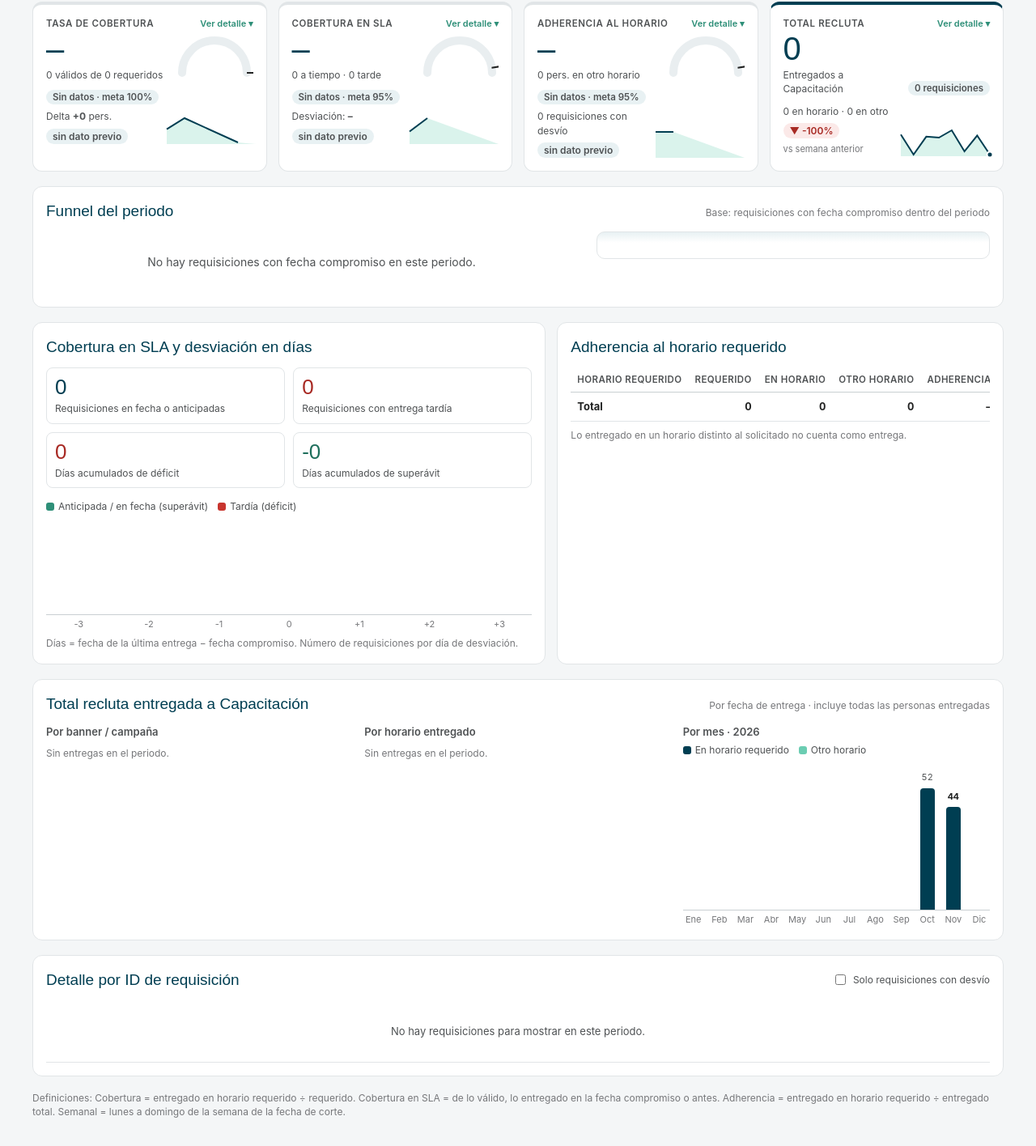
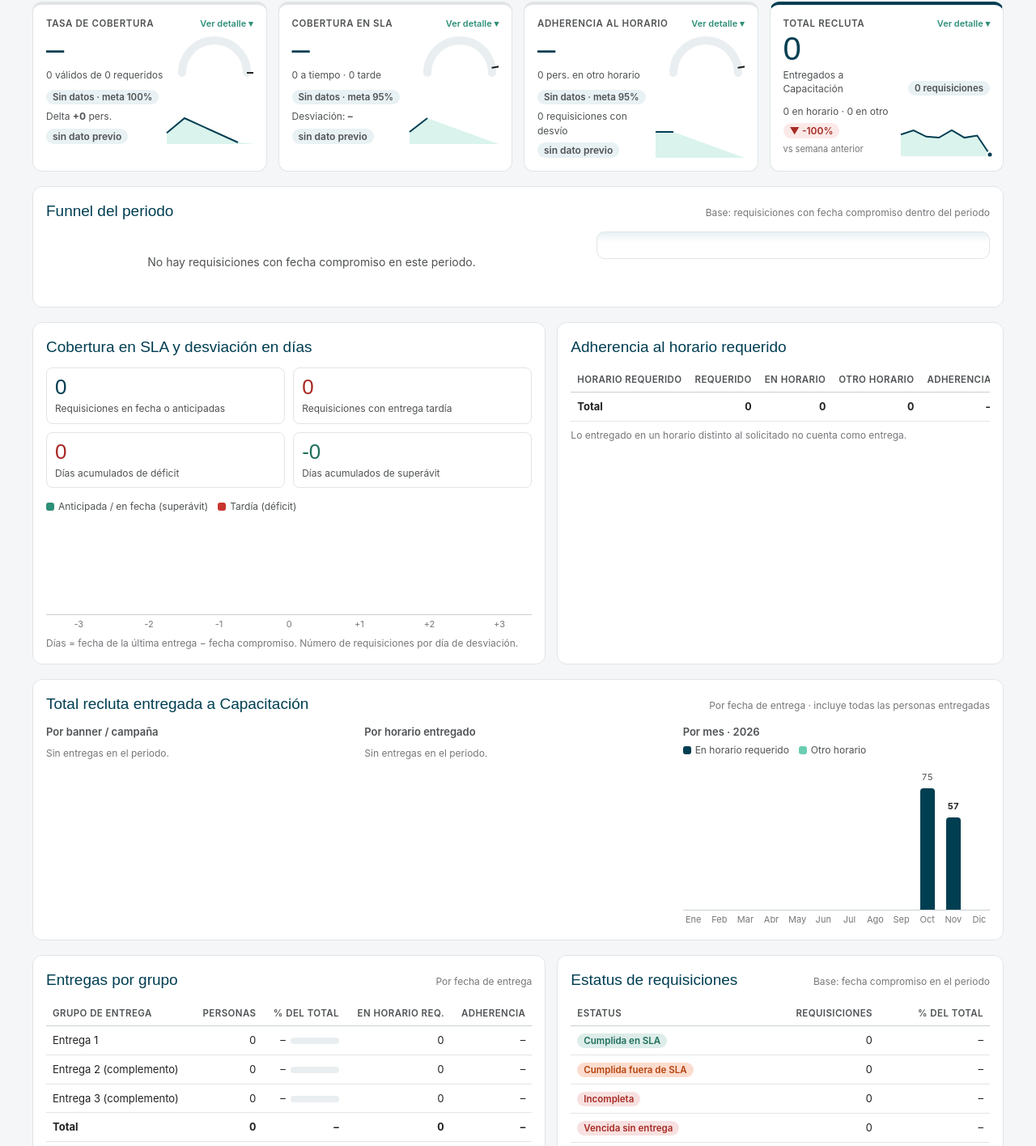
Before and after one commit to DigitalTransformationBinomia/Summary-de-Reclutamiento, a plain HTML site: page index.html in a window 1280 px wide. Shown: the part 191-1607 px from the top of the page at 81% size. Drawn offline with Linux system fonts and the light colour scheme.

Commit message:
Tablero: soporte Entrega 3, entregas por grupo y estatus; datos del nuevo maestro
Co-Authored-By: Claude Opus 5.5 <noreply@anthropic.com>
Claude-Session: https://claude.ai/code/session_01V3EaTFLUsyqcMS1MZR6f1q

```diff
--- a/index.html
+++ b/index.html
@@ -100,6 +100,7 @@ button:focus-visible,input:focus-visible,select:focus-visible{outline:2px solid
 .spark circle{fill:var(--p3035);stroke:#fff;stroke-width:2}
 @keyframes gfill{from{stroke-dashoffset:var(--len)}}
 .gauge .gv{animation:gfill .9s cubic-bezier(.2,.8,.2,1) both}
+.grid2>*,.grid3>*{min-width:0}
 @media (prefers-reduced-motion:reduce){.gauge .gv{animation:none}.kpi{transition:none}}
 .kdrawer{display:none;grid-template-columns:minmax(0,1fr) minmax(0,1fr) minmax(220px,.8fr);gap:22px}
 .kdrawer.open{display:grid}
@@ -256,6 +257,18 @@ td.n,th.n{text-align:right;font-variant-numeric:tabular-nums}
     </div>
   </section>
 
+  <section class="grid2">
+    <div class="card">
+      <div class="sechead"><h2>Entregas por grupo</h2><span class="note">Por fecha de entrega</span></div>
+      <div class="tscroll" style="max-height:none"><table id="grpTable"></table></div>
+      <div class="note" style="margin-top:8px" id="grpNote"></div>
+    </div>
+    <div class="card">
+      <div class="sechead"><h2>Estatus de requisiciones</h2><span class="note">Base: fecha compromiso en el periodo</span></div>
+      <div class="tscroll" style="max-height:none"><table id="statusTable"></table></div>
+    </div>
+  </section>
+
   <section class="card">
     <div class="sechead">
       <h2>Detalle por ID de requisición</h2>
@@ -263,7 +276,7 @@ td.n,th.n{text-align:right;font-variant-numeric:tabular-nums}
     </div>
     <div class="tscroll"><table id="detail"></table></div>
   </section>
-  <div class="note">Definiciones: Cobertura = entregado en horario requerido ÷ requerido. Cobertura en SLA = de lo válido, lo entregado en la fecha compromiso o antes. Adherencia = entregado en horario requerido ÷ entregado total. Semanal = lunes a domingo de la semana de la fecha de corte.</div>
+  <div class="note">Definiciones: Cobertura = entregado en horario requerido ÷ requerido. Cobertura en SLA = de lo válido, lo entregado en la fecha compromiso o antes. Entregado = Entrega 1 + Entrega 2 + Entrega 3. Desviación SLA = última entrega − fecha compromiso. Adherencia = entregado en horario requerido ÷ entregado total. Semanal = lunes a domingo de la semana de la fecha de corte.</div>
 </div>
 <footer class="foot"><img src="assets/logo-binomia-slogan.svg" alt="BINOMIA meaningful conexions"><span class="note">Reclutamiento · Transformación Digital</span></footer>
 <div id="tip" role="tooltip"></div>
@@ -295,20 +308,22 @@ const st = { rows: [], meta: null, period: "W", cut: todayISO, banner: "", onlyD
 try{ const p=localStorage.getItem("rec_period"); if(p) st.period=p; }catch(e){}
 
 /* ---------- derive per-row metrics (same rules as the Excel) ---------- */
+const ents=r=>[[r.f1,r.c1,r.h1],[r.f2,r.c2,r.h2],[r.f3,r.c3,r.h3]];
 function derive(r){
-  const c1=+r.c1||0, c2=+r.c2||0, req=+r.req||0;
-  const ok1 = r.h1 && r.h1===r.hreq, ok2 = r.h2 && r.h2===r.hreq;
-  const total=c1+c2, valid=(ok1?c1:0)+(ok2?c2:0), off=total-valid;
-  const inSla=(ok1&&r.f1&&r.f1<=r.fcomp?c1:0)+(ok2&&r.f2&&r.f2<=r.fcomp?c2:0);
-  const last = [r.f1,r.f2].filter(Boolean).sort().pop()||null;
+  const req=+r.req||0;
+  const E=ents(r).map(([f,c,h],g)=>({f,c:+c||0,h,g,ok:!!h&&h===r.hreq}));
+  const c1=E[0].c, c2=E[1].c, c3=E[2].c;
+  const total=E.reduce((s,e)=>s+e.c,0), valid=E.reduce((s,e)=>s+(e.ok?e.c:0),0), off=total-valid;
+  const inSla=E.reduce((s,e)=>s+(e.ok&&e.f&&r.fcomp&&e.f<=r.fcomp?e.c:0),0);
+  const last = E.map(e=>e.f).filter(Boolean).sort().pop()||null;
   const dev = (last && r.fcomp) ? diffDays(last,r.fcomp) : null;
   let status;
   if(total===0) status = (todayISO>r.fcomp) ? "Vencida sin entrega" : "Pendiente";
   else if(inSla>=req) status="Cumplida en SLA";
   else if(valid>=req) status="Cumplida fuera de SLA";
   else status="Incompleta";
-  const offH=[]; if(c1>0&&r.h1!==r.hreq) offH.push(r.h1); if(c2>0&&r.h2!==r.hreq&&!offH.includes(r.h2)) offH.push(r.h2);
-  return Object.assign({},r,{c1,c2,req,total,valid,off,inSla,outSla:valid-inSla,cov:req?valid/req:null,delta:valid-req,last,dev,status,offH});
+  const offH=[]; E.forEach(e=>{if(e.c>0&&!e.ok&&!offH.includes(e.h)) offH.push(e.h);});
+  return Object.assign({},r,{c1,c2,c3,E,req,total,valid,off,inSla,outSla:valid-inSla,cov:req?valid/req:null,delta:valid-req,last,dev,status,offH});
 }
 
 let kOpen=null;
@@ -316,7 +331,7 @@ function kpiCalc(rows,a,b){
   const P=rows.filter(r=>r.fcomp>=a&&r.fcomp<=b), S=k=>P.reduce((s,r)=>s+(r[k]||0),0);
   const req=S("req"),total=S("total"),valid=S("valid"),inSla=S("inSla"),off=S("off");
   const devs=P.filter(r=>r.dev!=null).map(r=>r.dev);
-  let rec=0,recOk=0; rows.forEach(r=>{[[r.f1,r.c1,r.h1],[r.f2,r.c2,r.h2]].forEach(([f,c,h])=>{if(f&&c&&f>=a&&f<=b){rec+=c;if(h===r.hreq)recOk+=c;}});});
+  let rec=0,recOk=0; rows.forEach(r=>{ents(r).forEach(([f,c,h])=>{if(f&&c&&f>=a&&f<=b){rec+=c;if(h===r.hreq)recOk+=c;}});});
   return {P,req,total,valid,inSla,outSla:valid-inSla,off,rec,recOk,cov:req?valid/req:NaN,sla:valid?inSla/valid:NaN,adh:total?valid/total:NaN,
     avgDev:devs.length?devs.reduce((s,x)=>s+x,0)/devs.length:null,late:devs.filter(x=>x>0).length,n:P.length};
 }
@@ -485,7 +500,7 @@ function render(){
   const avgDev=devs.length?devs.reduce((s,x)=>s+x,0)/devs.length:null;
   const defic=devs.filter(x=>x>0).reduce((s,x)=>s+x,0), superav=-devs.filter(x=>x<0).reduce((s,x)=>s+x,0);
   // recluta by delivery date
-  const dl=[]; all.forEach(r=>{ if(r.f1&&r.c1) dl.push({f:r.f1,n:r.c1,h:r.h1,ok:r.h1===r.hreq,b:r.banner}); if(r.f2&&r.c2) dl.push({f:r.f2,n:r.c2,h:r.h2,ok:r.h2===r.hreq,b:r.banner}); });
+  const dl=[]; all.forEach(r=>r.E.forEach(e=>{ if(e.f&&e.c) dl.push({f:e.f,n:e.c,h:e.h,ok:e.ok,b:r.banner,g:e.g}); }));
   const DP=dl.filter(d=>d.f>=a&&d.f<=b); const rec=DP.reduce((s,d)=>s+d.n,0); const recOk=DP.filter(d=>d.ok).reduce((s,d)=>s+d.n,0);
 
   renderKPIs(all,a,b);
@@ -519,20 +534,35 @@ function render(){
   $("#byHorario").innerHTML=hb(group("h"),"var(--p338-dk)");
   const yr=st.cut.slice(0,4), cm=+st.cut.slice(5,7);
   $("#monthTitle").textContent="Por mes · "+yr;
-  const months=MESES.map((m,i)=>{const pre=yr+"-"+pad(i+1);const D=dl.filter(d=>d.f.startsWith(pre));const ok=D.filter(d=>d.ok).reduce((s,d)=>s+d.n,0);const tot=D.reduce((s,d)=>s+d.n,0);return {m,ok,oth:tot-ok,tot};});
+  const months=MESES.map((m,i)=>{const pre=yr+"-"+pad(i+1);const D=dl.filter(d=>d.f.startsWith(pre));const ok=D.filter(d=>d.ok).reduce((s,d)=>s+d.n,0);const tot=D.reduce((s,d)=>s+d.n,0);const gs=[0,1,2].map(g=>D.filter(d=>d.g===g).reduce((s,d)=>s+d.n,0));return {m,ok,oth:tot-ok,tot,gs};});
   const mm=Math.max(1,...months.map(x=>x.tot));
-  $("#byMonth").innerHTML=months.map((x,i)=>`<div class="col${i+1===cm?" cur":""}" data-tip="${x.m} ${yr}: ${fmt(x.tot)} entregados · ${fmt(x.ok)} en horario · ${fmt(x.oth)} otro horario"><div class="val">${x.tot?fmt(x.tot):""}</div><div class="stk"><span style="height:${x.oth/mm*150}px;background:var(--p338)"></span><span style="height:${x.ok/mm*150}px;background:var(--s1);${x.oth?"":"border-radius:4px 4px 0 0"}"></span></div></div>`).join("");
+  $("#byMonth").innerHTML=months.map((x,i)=>`<div class="col${i+1===cm?" cur":""}" data-tip="${x.m} ${yr}: ${fmt(x.tot)} entregados · ${fmt(x.ok)} en horario · ${fmt(x.oth)} otro horario · E1 ${fmt(x.gs[0])} / E2 ${fmt(x.gs[1])} / E3 ${fmt(x.gs[2])}"><div class="val">${x.tot?fmt(x.tot):""}</div><div class="stk"><span style="height:${x.oth/mm*150}px;background:var(--p338)"></span><span style="height:${x.ok/mm*150}px;background:var(--s1);${x.oth?"":"border-radius:4px 4px 0 0"}"></span></div></div>`).join("");
   $("#byMonthX").innerHTML=months.map(x=>`<span>${x.m}</span>`).join("");
 
+  /* entregas por grupo + estatus */
+  const GN=["Entrega 1","Entrega 2 (complemento)","Entrega 3 (complemento)"];
+  let gt=`<thead><tr><th>Grupo de entrega</th><th class="n">Personas</th><th class="n">% del total</th><th class="n">En horario req.</th><th class="n">Adherencia</th></tr></thead><tbody>`;
+  GN.forEach((g,i)=>{const D=DP.filter(d=>d.g===i);const n=D.reduce((s,d)=>s+d.n,0),ok=D.filter(d=>d.ok).reduce((s,d)=>s+d.n,0);const ad=n?ok/n:NaN;
+    gt+=`<tr><td>${g}</td><td class="n">${fmt(n)}</td><td class="n">${pct(rec?n/rec:NaN,0)}<span class="mini"><i style="width:${rec?n/rec*100:0}%"></i></span></td><td class="n">${fmt(ok)}</td><td class="n">${n?`<span class="pill ${stateOf(ad,.95,.85)}">${pct(ad,0)}</span>`:"–"}</td></tr>`;});
+  gt+=`<tr><td><b>Total</b></td><td class="n"><b>${fmt(rec)}</b></td><td class="n"><b>${rec?"100%":"–"}</b></td><td class="n"><b>${fmt(recOk)}</b></td><td class="n"><b>${pct(rec?recOk/rec:NaN,0)}</b></td></tr></tbody>`;
+  $("#grpTable").innerHTML=gt;
+  const compl=rec?(rec-DP.filter(d=>d.g===0).reduce((s,d)=>s+d.n,0))/rec:NaN;
+  $("#grpNote").textContent=rec?`El ${pct(compl,0)} de lo entregado en el periodo llegó en entregas complementarias (Entrega 2 y 3).`:"Sin entregas en el periodo.";
+  const SO=["Cumplida en SLA","Cumplida fuera de SLA","Incompleta","Vencida sin entrega","Pendiente"], spS={"Cumplida en SLA":"good","Cumplida fuera de SLA":"warn","Pendiente":"neu","Incompleta":"crit","Vencida sin entrega":"crit"};
+  let stt=`<thead><tr><th>Estatus</th><th class="n">Requisiciones</th><th class="n">% del total</th></tr></thead><tbody>`;
+  SO.forEach(s=>{const n=P.filter(r=>r.status===s).length;stt+=`<tr><td><span class="pill ${spS[s]}">${s}</span></td><td class="n">${n}</td><td class="n">${pct(P.length?n/P.length:NaN,0)}</td></tr>`;});
+  stt+=`<tr><td><b>Total</b></td><td class="n"><b>${P.length}</b></td><td class="n"><b>${P.length?"100%":"–"}</b></td></tr></tbody>`;
+  $("#statusTable").innerHTML=stt;
+
   /* detail */
-  const D=(st.onlyDev?P.filter(r=>r.off>0||(r.dev!=null&&r.dev>0)||r.status!=="Cumplida en SLA"):P).slice().sort((x,y)=>x.fcomp<y.fcomp?-1:x.fcomp>y.fcomp?1:(x.id||x.com||"")<(y.id||y.com||"")?-1:1);
+  const D=(st.onlyDev?P.filter(r=>r.off>0||(r.dev!=null&&r.dev>0)||r.status!=="Cumplida en SLA"):P).slice().sort((x,y)=>x.fcomp<y.fcomp?-1:x.fcomp>y.fcomp?1:(x.id||x.puesto||"")<(y.id||y.puesto||"")?-1:1);
   const sp={"Cumplida en SLA":"good","Cumplida fuera de SLA":"warn","Pendiente":"neu","Incompleta":"crit","Vencida sin entrega":"crit"};
   let dt=`<thead><tr><th>ID requisición</th><th>Banner</th><th>Horario req.</th><th class="n">Req.</th><th class="n">Entregado</th><th class="n">Válido</th><th class="n">Cobertura</th><th>Compromiso</th><th>Entregas</th><th>SLA (días)</th><th>Horario</th><th>Estatus</th></tr></thead><tbody>`;
   D.forEach(r=>{
     const devTxt=r.dev==null?`<span class="pill neu">Sin entrega</span>`:r.dev>0?`<span class="pill crit">Déficit ${r.dev}</span>`:r.dev<0?`<span class="pill good">Superávit ${-r.dev}</span>`:`<span class="pill good">En fecha</span>`;
     const hTxt=r.total===0?"–":r.off===0?`<span class="pill good">Cumple</span>`:`<span class="pill crit">${r.off} en ${esc(r.offH.join(" / "))}</span>`;
-    const ent=[r.f1?dmy(r.f1)+" · "+r.c1+" "+esc(r.h1||""):"",r.f2?dmy(r.f2)+" · "+r.c2+" "+esc(r.h2||""):""].filter(Boolean).join("<br>")||"–";
-    const lin=(r.com||"").match(/^Línea ([^·]+)/); const idL=r.id?`<b>${esc(r.id)}</b>`:`<span class="muted">Sin ID</span>${lin?`<br><span class="note">${esc(lin[1].trim())}</span>`:""}`;
+    const ent=r.E.filter(e=>e.f).map(e=>`<span class="note">E${e.g+1}</span> ${dmy(e.f)} · ${e.c} ${esc(e.h||"")}`).join("<br>")||"–";
+    const idL=(r.id?`<b>${esc(r.id)}</b>`:`<span class="muted">Sin ID</span>`)+(r.puesto?`<br><span class="note">${esc(r.puesto)}</span>`:"");
     dt+=`<tr><td>${idL}</td><td>${esc(r.banner)}</td><td>${esc(r.hreq)}</td><td class="n">${r.req}</td><td class="n">${r.total}</td><td class="n">${r.valid}</td><td class="n">${r.cov==null?"–":pct(r.cov,0)}</td><td>${dmy(r.fcomp)}</td><td style="white-space:nowrap;font-size:12px">${ent}</td><td>${devTxt}</td><td>${hTxt}</td><td><span class="pill ${sp[r.status]}">${r.status}</span></td></tr>`;
   });
   dt+="</tbody>";
@@ -555,7 +585,7 @@ $("#onlyDev").addEventListener("change",e=>{st.onlyDev=e.target.checked;render()
 const tip=$("#tip");
 document.addEventListener("mousemove",e=>{const t=e.target.closest("[data-tip]");if(!t){tip.style.opacity=0;return;}tip.textContent=t.dataset.tip;tip.style.opacity=1;const x=Math.min(e.clientX+14,window.innerWidth-tip.offsetWidth-8);tip.style.left=x+"px";tip.style.top=(e.clientY+14)+"px";});
 
-const fromArr=a=>({id:a[0],fsol:a[1],banner:a[2],puesto:a[3],hreq:a[4],req:a[5],fcomp:a[6],f1:a[7],c1:a[8],h1:a[9],f2:a[10],c2:a[11],h2:a[12],rec:a[13],com:a[14]});
+const fromArr=a=>({id:a[0],fsol:a[1],banner:a[2],puesto:a[3],hreq:a[4],req:a[5],fcomp:a[6],f1:a[7],c1:a[8],h1:a[9],f2:a[10],c2:a[11],h2:a[12],f3:a[13],c3:a[14],h3:a[15]});
 function setStamp(){
   const m=st.meta; $("#dataStamp").innerHTML = m ? `Datos al <b>${esc(new Date(m.updatedAt).toLocaleString("es-MX",{dateStyle:"medium",timeStyle:"short",timeZone:"America/Mexico_City"}))}</b> · ${m.count} requisiciones` : "";
 }
```
Also changed, not shown: data/datos.json (+1 -1 lines).
